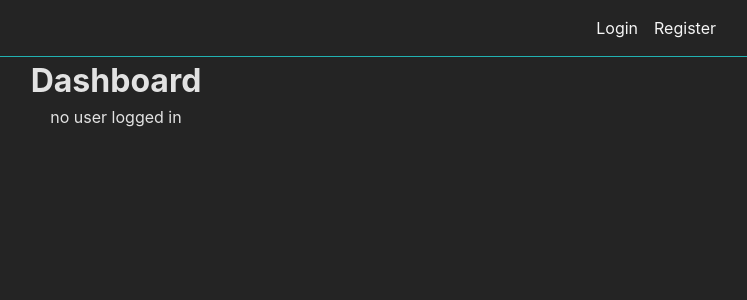
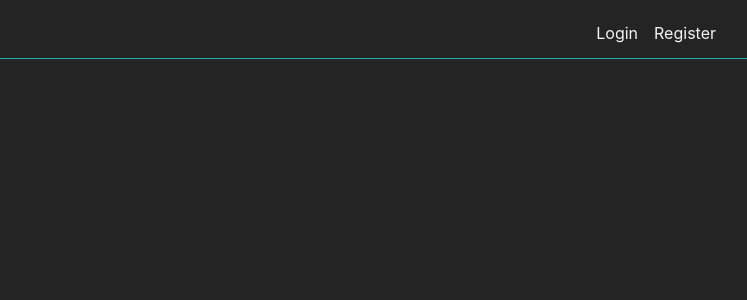
Before and after one commit to mejiae1994/tutem, a React (Vite) app in the folder client/: page / in a window 1280 px wide. Shown: the top 300 px of the page, without its empty margins (524-1271 px from the left). Built offline with nearby package versions, Linux system fonts and the light colour scheme.

Commit message:
added profile model

```diff
--- a/client/src/App.css
+++ b/client/src/App.css
@@ -4,27 +4,56 @@
   text-align: center;
 }
 
-li {
-  list-style-type: none;
-}
-
 /* navbar start */
 nav {
   display: block;
+  height: 50px;
   padding-inline: 2rem;
   border-bottom: 1px solid rgb(33, 177, 177);
 }
 
-nav ul {
+.navbar-container {
   display: flex;
   justify-content: flex-end;
+  align-items: center;
   gap: 1rem;
+  height: 100%;
 }
 
-nav li > a {
-  text-decoration: none;
+.profile-container {
+  display: flex;
+  padding: 6px;
+  border-radius: 5px;
+  border: 0.5px solid orangered;
+}
+
+.profile-container > img {
+  height: 30px;
+  padding-right: 0.5rem;
+}
+
+.profile-container > span {
+  cursor: pointer;
+}
+
+.options {
+  display: flex;
+  flex-direction: column;
+  justify-content: flex-start;
+  align-items: center;
+  gap: 0.5rem;
+  width: 8rem;
+  position: absolute;
+  top: 7%;
+  right: 19%;
+  border-radius: 5px;
+  background-color: #3e3c3c;
+}
+
+a {
   color: whitesmoke;
 }
+
 /* navbar end */
 
 /* login modal start */
--- a/client/src/App.jsx
+++ b/client/src/App.jsx
@@ -2,6 +2,7 @@ import { BrowserRouter, Routes, Route } from "react-router-dom";
 import Login from "./components/login";
 import Register from "./components/register";
 import Dashboard from "./components/dashboard";
+import NavBar from "./components/navbar";
 import Home from "./components/home";
 import "./App.css";
 
@@ -10,9 +11,12 @@ function App() {
     <BrowserRouter>
       <div className="App">
         <Routes>
-          <Route exact path="/" element={<Home />}></Route>
-          <Route exact path="/login" element={<Login />}></Route>
-          <Route exact path="/register" element={<Register />}></Route>
+          <Route path="/" element={<NavBar />}>
+            <Route path="/home" element={<Home />}></Route>
+            <Route path="/login" element={<Login />}></Route>
+            <Route path="/register" element={<Register />}></Route>
+            <Route path="/dashboard" element={<Dashboard />}></Route>
+          </Route>
         </Routes>
       </div>
     </BrowserRouter>
--- a/client/src/components/home.jsx
+++ b/client/src/components/home.jsx
@@ -1,12 +1,8 @@
 import { React } from "react";
-import NavBar from "./navbar";
-import Dashboard from "./dashboard";
-
 export default function Home() {
   return (
     <div className="home-container">
-      <NavBar />
-      <Dashboard />
+      <h1>Testing this is the home-container</h1>
     </div>
   );
 }
--- a/client/src/components/login.jsx
+++ b/client/src/components/login.jsx
@@ -20,7 +20,7 @@ export default function Login() {
         try {
           localStorage.setItem("user", JSON.stringify(data));
           setUser(data);
-          navigate("/");
+          navigate("/home");
           setError(null);
         } catch (error) {
           console.log(error);
--- a/client/src/components/navbar.jsx
+++ b/client/src/components/navbar.jsx
@@ -1,30 +1,52 @@
-import { React, useContext } from "react";
-import { Link } from "react-router-dom";
+import { React, useContext, useState } from "react";
+import { Link, Outlet } from "react-router-dom";
 import { UserContext } from "../context/UserProvider";
+import myImage from "../assets/profile2.jpg";
 
 export default function NavBar() {
+  const [modalOpen, setModalOpen] = useState(false);
   const { user, setUser } = useContext(UserContext);
 
+  function handleModal(open) {
+    setModalOpen(open);
+  }
+
+  console.log(modalOpen);
   return (
+    <>
       <nav>
-      <ul className="navbar">
-        <li>
-          {user == null ? (
-            <Link to="/login">Login</Link>
-          ) : (
+        <div className="navbar-container">
+          {user ? (
+            <div className="user" onClick={() => handleModal(!modalOpen)}>
+              <div className="profile-container">
+                <img src={myImage} alt="profile-image" />
+                <span>{user?.username}</span>
+              </div>
+              {modalOpen && (
+                <div className="options">
+                  <Link to="/home">Home</Link>
+                  <Link to="/dashboard">Dashboard</Link>
                   <Link
                     onClick={() => {
                       setUser(null);
-                localStorage.clear();
+                      localStorage.setItem("user", null);
                     }}
                     to="/"
                   >
                     Logout
                   </Link>
+                </div>
               )}
-        </li>
-        <li>{user == null ? <Link to="/register">Register</Link> : null}</li>
-      </ul>
+            </div>
+          ) : (
+            <>
+              <Link to="/login">Login</Link>
+              <Link to="/register">Register</Link>
+            </>
+          )}
+        </div>
       </nav>
+      <Outlet />
+    </>
   );
 }
--- a/client/src/index.css
+++ b/client/src/index.css
@@ -13,3 +13,8 @@
   -moz-osx-font-smoothing: grayscale;
   -webkit-text-size-adjust: 100%;
 }
+
+* {
+  text-decoration: none;
+  list-style-type: none;
+}
```
Lines whose indentation alone changed are shown as unchanged.
